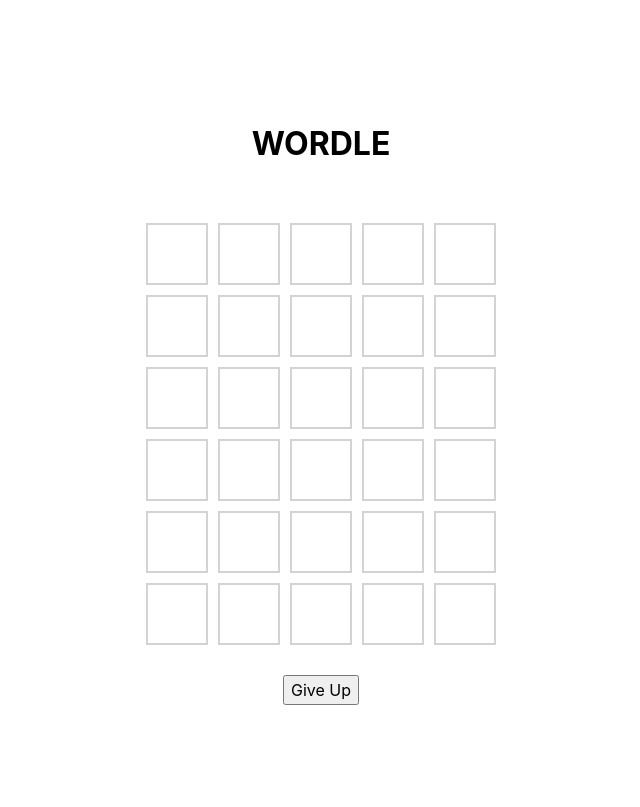
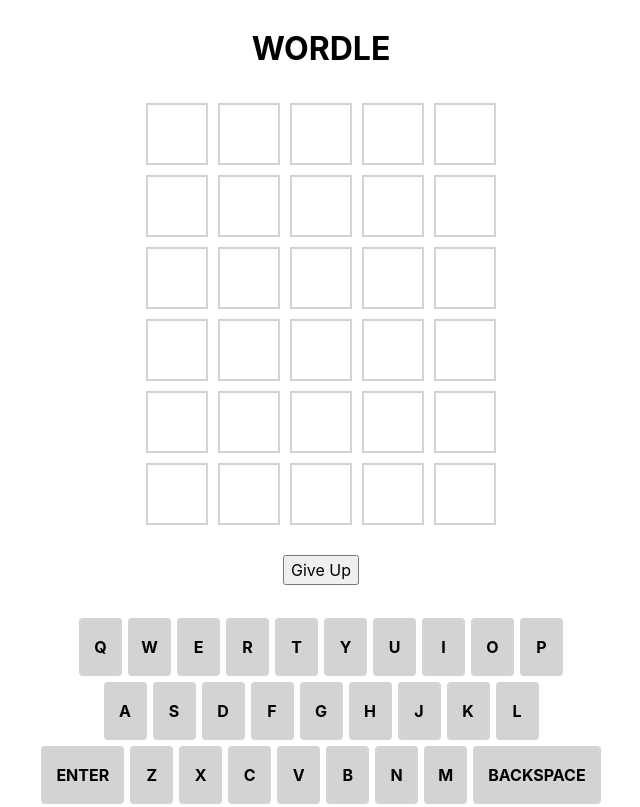
Before and after one commit to ethansaxenian/wordle, a React (Create React App) app: page / in a window 1280 px wide. Shown: the whole page, without its empty margins (319-959 px from the left). Built offline with nearby package versions, Linux system fonts and the light colour scheme; no server answers.

Commit message:
keyboard

```diff
--- a/src/App.js
+++ b/src/App.js
@@ -1,5 +1,6 @@
-import { useState, useEffect } from "react";
+import React, { useState, useEffect, Fragment } from "react";
 import Grid from "./Grid";
+import Keyboard from "./Keyboard";
 import { addLetter, ALPHABET, deleteLetter, sample } from "./utils";
 
 export default function App() {
@@ -14,6 +15,7 @@
 	const [r5, setR5] = useState([]);
 	const [completedRows, setCompletedRows] = useState(0);
 	const [win, setWin] = useState(false);
+	const [history, setHistory] = useState([]);
 
 	useEffect(() => {
 		const getWord = async () => {
@@ -24,8 +26,7 @@
 			const fetchedWords = await response.json();
 			const fiveLetterWords = fetchedWords.filter((word) => word.length === 5);
 			setAllWords(new Set(fiveLetterWords));
-			const randomWord = fiveLetterWords[Math.floor(Math.random() * fiveLetterWords.length)];
-			setWord(randomWord);
+			setWord(sample(fiveLetterWords));
 		}
 		getWord();
 	}, []);
@@ -41,13 +42,17 @@
 				}
 			});
 		}
+		if (completedRows === -1) {
+			setCompletedRows(0);
+			setWord(sample(Array.from(allWords)));
+		}
 	}, [completedRows]);
 
 	useEffect(() => {
 		setRow(0);
-		setCompletedRows(0);
 		[setR0, setR1, setR2, setR3, setR4, setR5].forEach((fn) => { fn([]) });
 		setWin(false);
+		setHistory([]);
 	}, [word]);
 
 	const attempts = {
@@ -61,9 +66,8 @@
 
 	const [currAttempt, setCurrAttempt] = [attempts[row].word, attempts[row].fn];
 
-	const handleKeyDown = (e) => {
+	const handleKeyDown = (key) => {
 		if (!win && completedRows < 6) {
-			const key = e.key.toLowerCase();
 			if (ALPHABET.includes(key)) {
 				if (currAttempt.length < 5) {
 					setCurrAttempt(addLetter(currAttempt, key));
@@ -76,16 +80,14 @@
 				if (currAttempt.length === 5) {
 					if (allWords.has(currAttempt.join(""))) {
 						setCompletedRows(completedRows + 1);
+						setHistory([...history, ...currAttempt]);
 					}
 				}
 			}
 		}
 	}
 
-	const getNewWord = () => {
-		const newWord = sample(Array.from(allWords));
-		setWord(newWord);
-	}
+	console.log(history)
 
   return (
     <div
@@ -95,28 +97,29 @@
 				flexDirection: 'column',
 				alignItems: 'center',
 				width: "100%",
-				height: "100vh"
+				height: "100%",
+				overflow: "scroll"
 			}}
-			onKeyDown={handleKeyDown}
+			onKeyDown={(e) => handleKeyDown(e.key.toLowerCase())}
 			tabIndex={0}
 		>
-			<h1 style={{paddingBottom: 50, paddingTop: 25}}>WORDLE</h1>
-			<Grid handleKeyDown={handleKeyDown} attempts={attempts} completedRows={completedRows} word={word}/>
+			<h1 style={{padding: 25}}>WORDLE</h1>
+			<Grid attempts={attempts} completedRows={completedRows} word={word}/>
 			{win && (
-				<>
-					<h1>YOU WIN!!!! - the word was {word}</h1>
-					<button onClick={getNewWord}>Get new word</button>
-				</>
-			)}
-			{!win && completedRows === 6 && (
-				<>
-					<h1>YOU LOSE - the word was {word}</h1>
-					<button onClick={getNewWord}>Get new word</button>
-				</>
+				<button onClick={() => setCompletedRows(-1)} style={{marginTop: 25}}>Get new word</button>
 			)}
 			{(!win && completedRows < 6) && (
 				<button style={{marginTop: 25}} onClick={() => setCompletedRows(6)}>Give Up</button>
 			)}
+			{!win && completedRows === 6 && (
+				<>
+					<h1 style={{padding: 15}}>YOU LOSE - the word was <span style={{color: "red"}}>{word}</span></h1>
+					<button onClick={() => setCompletedRows(-1)}>Get new word</button>
+				</>
+			)}
+			<span style={{marginTop: 30}}>
+				<Keyboard handleKeyDown={handleKeyDown} history={history} word={word}/>
+			</span>
     </div>
   );
 }
--- a/src/Grid.js
+++ b/src/Grid.js
@@ -4,13 +4,16 @@
 export default function Grid({ attempts, completedRows, word}) {
 	return (
 		<span>
-			{range(0, 6).map((i) => (
+			{range(0, 6).map((i) => {
+				const leftovers = word.split("").filter((c, j) => c !== attempts[i].word[j]);
+
+				return (
 					<span style={{display: 'flex'}} key={`row-${i}`}>
 						{range(0, 5).map((j) => {
 							const val = attempts[i].word[j];
 							let color = "gray";
 							if (val) {
-							if (word.includes(val)) {
+								if (word.includes(val) && leftovers.includes(val)) {
 									color = "#E3BF00";
 								}
 								if (word[j] === val) {
@@ -21,10 +24,11 @@
 								<span key={`col-${j}`} style={{padding: 5}}>
 									<Square val={val} complete={i < completedRows} color={color}/>
 								</span>
-						)
+							);
 						})}
 					</span>
-			))}
+				);
+			})}
 		</span>
 	)
 }
--- /dev/null
+++ b/src/Key.js
@@ -0,0 +1,23 @@
+export default function Key({ val, inWord, inHistory, handleKeyDown }) {
+	return (
+		<span
+			style={{
+				width: val.length === 1 ? 43 : "fit-content",
+				height: 58,
+				padding: 15,
+				backgroundColor: (inWord && inHistory) ? "green" : (inHistory ? "gray" : "lightgray"),
+				color: (inWord && inHistory) ? "white" : (inHistory ? "white" : "black"),
+				borderRadius: 4,
+				fontWeight: "bold",
+				margin: 3,
+				cursor: "pointer",
+				display: 'flex',
+				justifyContent: 'center',
+				alignItems: 'center'
+			}}
+			onClick={() => handleKeyDown(val)}
+		>
+			{val.toUpperCase()}
+		</span>
+	)
+}
--- /dev/null
+++ b/src/Keyboard.js
@@ -0,0 +1,27 @@
+import Key from "./Key"
+
+export default function Keyboard({ handleKeyDown, history, word }) {
+	const keyboard = [
+		["Q", "W", "E", "R", "T", "Y", "U", "I", "O", "P"],
+		["A", "S", "D", "F", "G", "H", "J", "K", "L"],
+		["ENTER", "Z", "X", "C", "V", "B", "N", "M", "BACKSPACE"]
+	]
+
+	return (
+		<div>
+			{keyboard.map((row) => (
+				<div style={{display: "flex", width: "fit-content", margin: "auto"}} key={row.join("")}>
+					{row.map((l) => (
+						<Key
+							key={l}
+							val={l.toLowerCase()}
+							inWord={word.split("").includes(l.toLowerCase())}
+							inHistory={history.includes(l.toLowerCase())}
+							handleKeyDown={handleKeyDown}
+						/>
+					))}
+				</div>
+			))}
+		</div>
+	)
+}
```
Also changed, not shown: 1 other file (tests, documents, lock files or other folders). Lines whose indentation alone changed are shown as unchanged.
